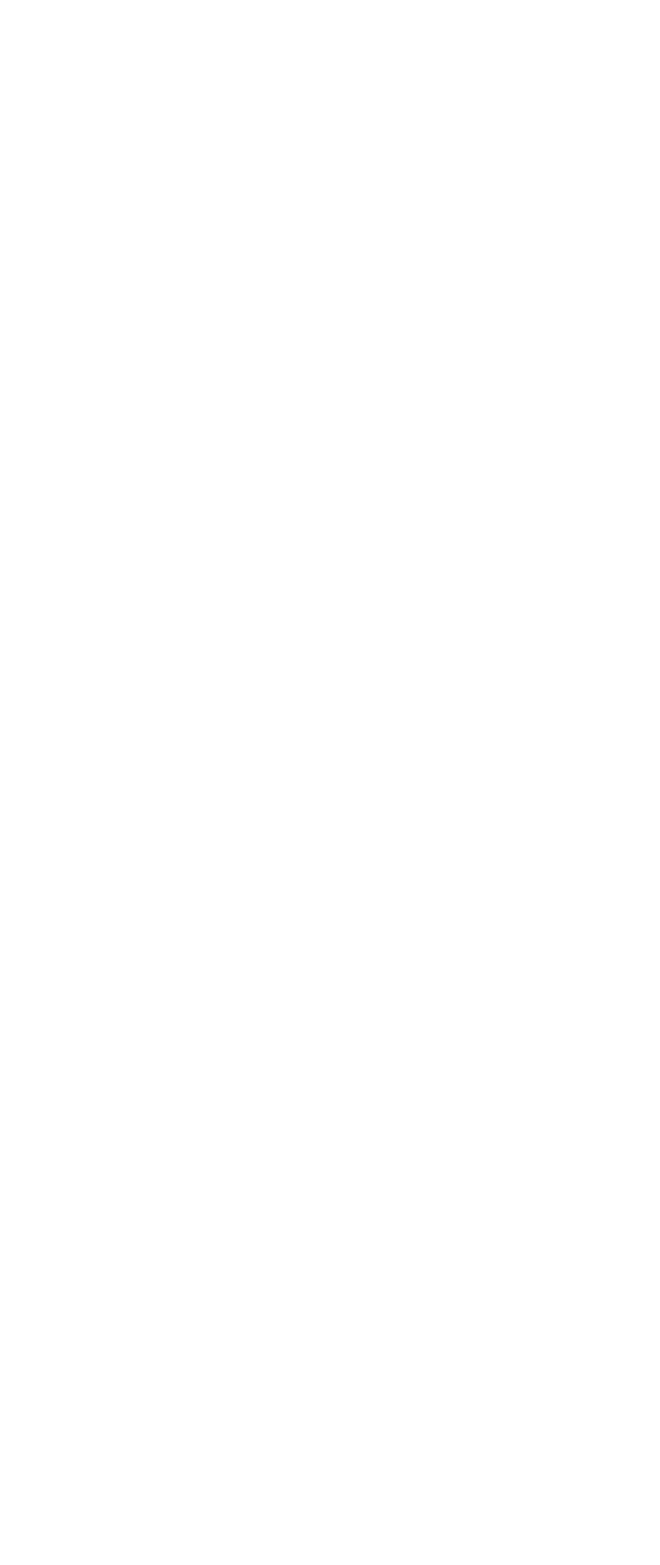
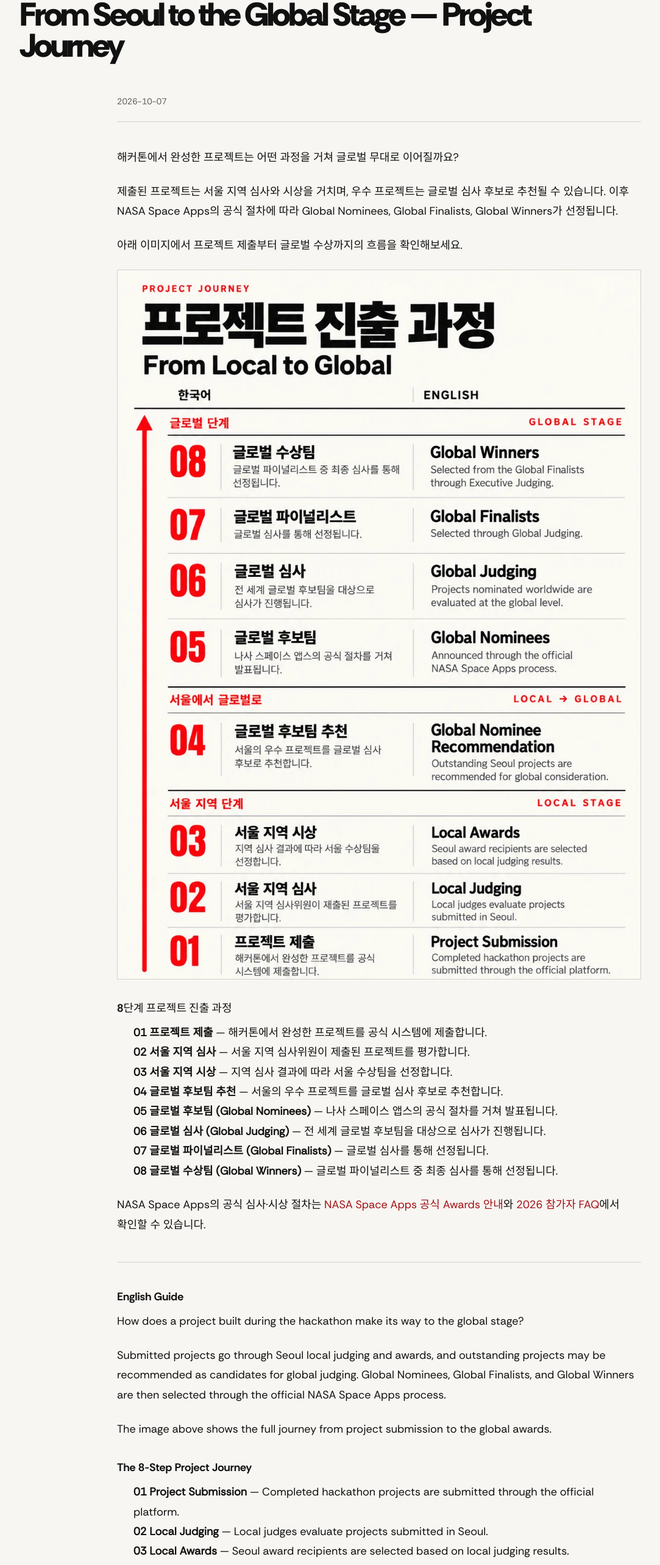
Before and after one commit to SeoulNASASpaceApps/web, a Next.js app in the folder frontend/: page /2026/en/bulletin/project-journey-seoul-to-global/ in a window 1280 px wide. Before the commit this address had no page. Shown: the part 195-2761 px from the top of the page at 61% size, without its empty margins (18-1101 px from the left). Before the commit the page ends 800 px from the top, so only its background shows below. Built offline with nearby package versions, Linux system fonts and the light colour scheme.

Commit message:
feat: update footer links and add project journey bulletin

```diff
--- /dev/null
+++ b/frontend/content/cohorts/2026/bulletin/project-journey-seoul-to-global.md
@@ -0,0 +1,54 @@
+---
+titleKo: "서울에서 글로벌 무대로 — 프로젝트 진출 과정"
+titleEn: "From Seoul to the Global Stage — Project Journey"
+publishedAt: "2026-10-07"
+updatedAt: "2026-10-07"
+category: "AWARDS"
+pinned: true
+published: true
+thumbnail: null
+---
+
+해커톤에서 완성한 프로젝트는 어떤 과정을 거쳐 글로벌 무대로 이어질까요?
+
+제출된 프로젝트는 서울 지역 심사와 시상을 거치며, 우수 프로젝트는 글로벌 심사 후보로 추천될 수 있습니다. 이후 NASA Space Apps의 공식 절차에 따라 Global Nominees, Global Finalists, Global Winners가 선정됩니다.
+
+아래 이미지에서 프로젝트 제출부터 글로벌 수상까지의 흐름을 확인해보세요.
+
+![프로젝트 제출부터 서울 지역 심사와 시상, Global Nominees, Global Judging, Global Finalists, Global Winners까지의 8단계 프로젝트 진출 과정](/images/2026/bulletin/project-journey-seoul-to-global.webp)
+
+## 8단계 프로젝트 진출 과정
+
+- **01 프로젝트 제출** — 해커톤에서 완성한 프로젝트를 공식 시스템에 제출합니다.
+- **02 서울 지역 심사** — 서울 지역 심사위원이 제출된 프로젝트를 평가합니다.
+- **03 서울 지역 시상** — 지역 심사 결과에 따라 서울 수상팀을 선정합니다.
+- **04 글로벌 후보팀 추천** — 서울의 우수 프로젝트를 글로벌 심사 후보로 추천합니다.
+- **05 글로벌 후보팀 (Global Nominees)** — 나사 스페이스 앱스의 공식 절차를 거쳐 발표됩니다.
+- **06 글로벌 심사 (Global Judging)** — 전 세계 글로벌 후보팀을 대상으로 심사가 진행됩니다.
+- **07 글로벌 파이널리스트 (Global Finalists)** — 글로벌 심사를 통해 선정됩니다.
+- **08 글로벌 수상팀 (Global Winners)** — 글로벌 파이널리스트 중 최종 심사를 통해 선정됩니다.
+
+NASA Space Apps의 공식 심사·시상 절차는 [NASA Space Apps 공식 Awards 안내](https://www.spaceappschallenge.org/2025/awards/)와 [2026 참가자 FAQ](https://www.spaceappschallenge.org/resources/participant-faqs/)에서 확인할 수 있습니다.
+
+---
+
+## English Guide
+
+How does a project built during the hackathon make its way to the global stage?
+
+Submitted projects go through Seoul local judging and awards, and outstanding projects may be recommended as candidates for global judging. Global Nominees, Global Finalists, and Global Winners are then selected through the official NASA Space Apps process.
+
+The image above shows the full journey from project submission to the global awards.
+
+### The 8-Step Project Journey
+
+- **01 Project Submission** — Completed hackathon projects are submitted through the official platform.
+- **02 Local Judging** — Local judges evaluate projects submitted in Seoul.
+- **03 Local Awards** — Seoul award recipients are selected based on local judging results.
+- **04 Global Nominee Recommendation** — Outstanding Seoul projects are recommended for global consideration.
+- **05 Global Nominees** — Announced through the official NASA Space Apps process.
+- **06 Global Judging** — Projects nominated worldwide are evaluated at the global level.
+- **07 Global Finalists** — Selected through Global Judging.
+- **08 Global Winners** — Selected from the Global Finalists through Executive Judging.
+
+Learn more about the official judging and awards process on the [NASA Space Apps Awards page](https://www.spaceappschallenge.org/2025/awards/) and the [2026 Participant FAQs](https://www.spaceappschallenge.org/resources/participant-faqs/).
--- a/frontend/src/app/2026/cohort.css
+++ b/frontend/src/app/2026/cohort.css
@@ -270,6 +270,9 @@
 .markdown-body h1, .markdown-body h2, .markdown-body h3 { margin: 2em 0 .7em; font-family: var(--font-rethink-bold), sans-serif; line-height: 1.25; }
 .markdown-body h1:first-child, .markdown-body h2:first-child, .markdown-body h3:first-child { margin-top: 0; }
 .markdown-body p, .markdown-body ul, .markdown-body ol, .markdown-body blockquote { margin: 0 0 1.3em; }
+.bulletin-article .markdown-body ul, .bulletin-article .markdown-body ol { padding-left: 1.5em; }
+.bulletin-article .markdown-body img { display: block; width: 100%; max-width: 100%; height: auto; border: 1px solid var(--promo-line); }
+.bulletin-article .markdown-body hr { margin: 2.5em 0; border: 0; border-top: 1px solid var(--promo-line); }
 .markdown-body a { color: var(--promo-red-text); text-decoration-color: var(--promo-red); text-underline-offset: 4px; }
 .markdown-body a:focus-visible { outline: 3px solid var(--promo-red-text); outline-offset: 3px; }
 .markdown-body blockquote { border-left: 4px solid var(--promo-red); margin-left: 0; padding: 4px 0 4px 22px; color: var(--promo-muted); }
--- a/frontend/src/components/cohort/SiteFooter.tsx
+++ b/frontend/src/components/cohort/SiteFooter.tsx
@@ -1,4 +1,3 @@
-import Link from "next/link";
 import type { Locale } from "@/domain/content";
 
 export default function SiteFooter({ locale }: { locale: Locale }) {
@@ -14,18 +13,18 @@ export default function SiteFooter({ locale }: { locale: Locale }) {
       </div>
       <nav aria-label={locale === "ko" ? "외부 링크" : "External links"}>
         <a href="https://www.spaceappschallenge.org/" target="_blank" rel="noopener noreferrer">
-          Official NASA Space Apps Website
+          Official NASA Space Apps <span aria-hidden="true">↗</span>
           {" "}<span className="cohort-sr-only">{locale === "ko" ? "(새 탭)" : "(opens in new tab)"}</span>
         </a>
         <a href="https://www.instagram.com/nasaspaceapps_seoul/" target="_blank" rel="noopener noreferrer">
-          Instagram
+          Instagram <span aria-hidden="true">↗</span>
           {" "}<span className="cohort-sr-only">{locale === "ko" ? "(새 탭)" : "(opens in new tab)"}</span>
         </a>
-        <a href="https://github.com/SeoulNASASpaceApps/web" target="_blank" rel="noopener noreferrer">
-          GitHub
+        <a href="https://blog.naver.com/nasaspaceapps_pangyo" target="_blank" rel="noopener noreferrer">
+          Naver Blog <span aria-hidden="true">↗</span>
           {" "}<span className="cohort-sr-only">{locale === "ko" ? "(새 탭)" : "(opens in new tab)"}</span>
         </a>
-        <Link href={`/2025/${locale}/contact/`}>Contact</Link>
+        <a href="mailto:info@nasaspaceappskr.org">info@nasaspaceappskr.org</a>
       </nav>
     </footer>
   );
```
Also changed, not shown: frontend/public/images/2026/bulletin/project-journey-seoul-to-global.png (added), frontend/public/images/2026/bulletin/project-journey-seoul-to-global.webp (added).
